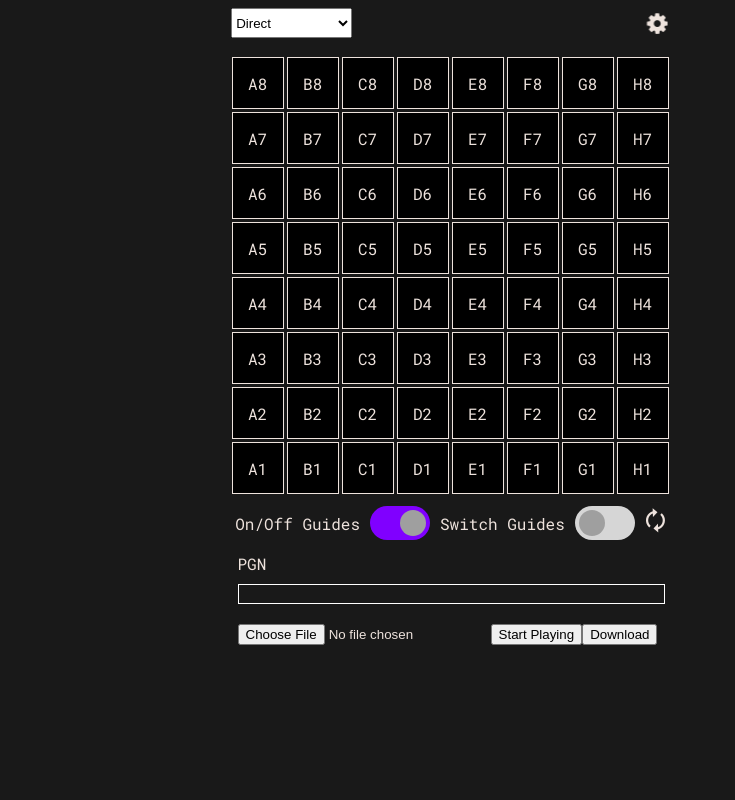
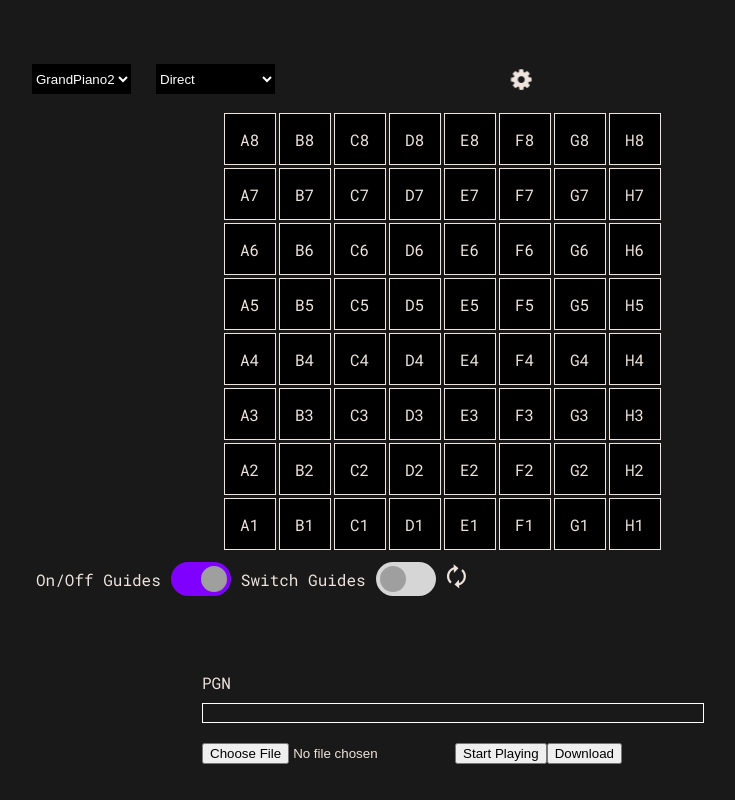
Before and after one commit to Sun43-3rd/HereIsWhatChessSoundsLike, a plain HTML site: page index.html in a window 1280 px wide. Shown: the whole page, without its empty margins (188-923 px from the left). Drawn offline with nearby package versions, Linux system fonts and the light colour scheme.

Commit message:
new style! almost

```diff
--- a/index.html
+++ b/index.html
@@ -10,21 +10,72 @@
 <link rel="stylesheet" href="https://cdnjs.cloudflare.com/ajax/libs/font-awesome/4.7.0/css/font-awesome.min.css">
 <style>
 
+html, body{
+  height: 100%;
+  margin: 0 auto;
+}
+
   body{
     background: rgb(25, 25, 25);
     color: #eee3dd;
     font-family: "Roboto Mono";
     width: 100%;
+    display: block;
   }
+
   #all{
-    position: relative;
-    width: inherit;
-    height: inherit;
+    width: 65%;
+    height: 90%;
     display: flex;
     flex-direction: column;
     justify-content: center;
     align-items: center;
+    margin-left: auto;
+    margin-right: auto;
+    padding-top: 5%;
   }
+
+  .main{
+    display: flex;
+    flex-direction: column;
+    row-gap: 0px;
+    width: 100%;
+    height: 100%;
+  }
+
+   #pgn-container{
+
+    display: flex;
+    flex-direction: column;
+    justify-content: flex-start;
+    align-items: flex-start;
+    row-gap: 25px;
+    width : 100%;
+    max-width: 500px;
+    min-width: 100px;
+ }
+
+.boredHeader{
+  display: flex;
+  width: 100%;
+  flex-direction: row;
+  column-gap: 25px;
+  height: 30px;
+  position: relative;
+  left: -4px;
+  justify-content: space-between;
+  max-width: 500px;
+  min-width: 100px;
+}
+
+.bored{
+
+  display: flex;
+  flex-direction: column;
+  row-gap: 10px;
+
+}
+
   .grid {
     display: grid;
     grid-template-columns: repeat(8, 50px);
@@ -35,6 +86,7 @@
     justify-items: center;
     align-items: center;
   }
+
   .square {
     width: 50px;
     height: 50px;
@@ -47,11 +99,6 @@
     flex-direction: row;
     justify-content:center;
     align-items: center;
-  }
-  .main{
-    display: flex;
-    flex-direction: column;
-    row-gap: 50px;
   }
 
 #pgnView [contenteditable] {
@@ -82,23 +129,7 @@
   max-height: 30px;
 }
 
-.boredHeader{
-  display: flex;
-  width: 97%;
-  flex-direction: row;
-  column-gap: 25px;
-  height: 30px;
-  position: relative;
-  left: -4px;
-  justify-content: space-between;
-}
 
-.bored{
-  display: flex;
-  flex-direction: column;
-  row-gap: 10px;
-
-}
 
 .switch {
     display: inline-block;
@@ -167,18 +198,7 @@
     top: -20px;
  }
 
- #pgn-container{
-    position: relative;
-    top: 10px;
-    display: flex;
-    flex-direction: column;
-    justify-content: flex-start;
-    align-items: flex-start;
-    row-gap: 25px;
-    width : 425px;
-    max-width: 500px;
-    left: -10px;
- }
+
 
  .pgnBox{
   font-size: small;
@@ -240,6 +260,12 @@ accent-color: red;
   position: relative;
 }
 
+select{
+  background-color: #000000;
+  color: white;
+  border: 0px;
+}
+
 </style>
 </head>
 <body>
@@ -247,6 +273,10 @@ accent-color: red;
     <div class="main">
       <div class="bored">
         <div class="boredHeader">
+          <select id="soundBank" type="dropdown">
+            <option>GrandPiano</option>
+            <option selected>GrandPiano2</option>
+          </select>
           <select id="map" type="dropdown">
             <option>C Major</option>
             <option selected>Direct</option>
```
